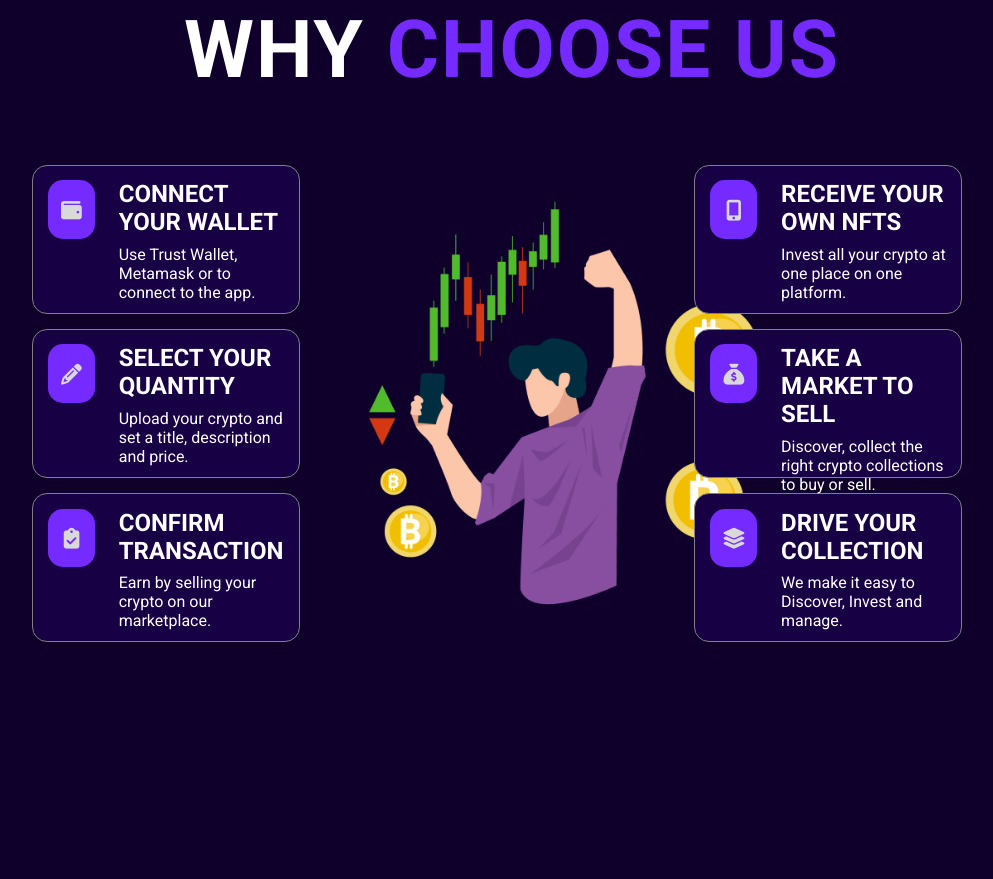
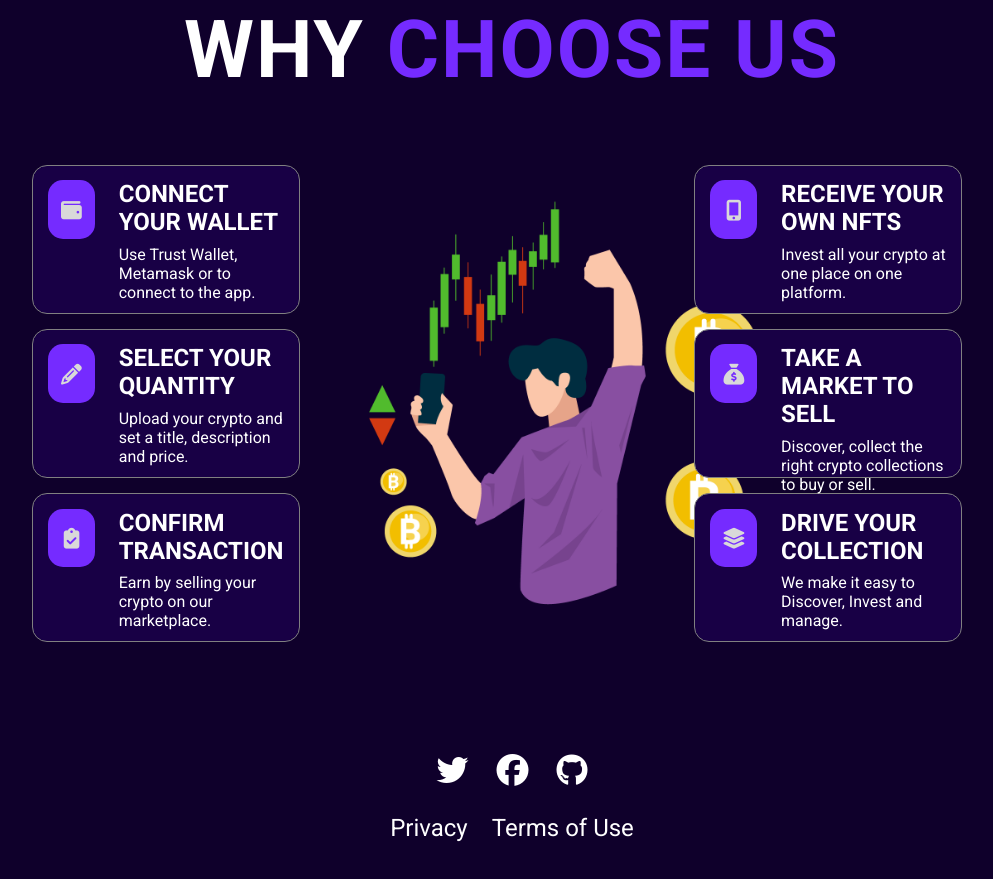
Before and after one commit to Cepako/Cryptocurrency-Website, a website built with webpack: page src/templates/template.html in a window 1280 px wide. Shown: the part 1964-2843 px from the top of the page, without its empty margins (128-1121 px from the left). Before the commit the page ends 2678 px from the top, so only its background shows below. Built offline with nearby package versions, Linux system fonts and the light colour scheme; no server answers; files whose address does not match are found by name.

Commit message:
add footer

```diff
--- /dev/null
+++ b/src/sass/_footer.scss
@@ -0,0 +1,27 @@
+.footer {
+  padding: 3%;
+  a {
+    color: white;
+    text-decoration: none;
+    margin-inline: 1%;
+    font-size: 2em;
+    &:hover {
+      color: $second-color;
+      cursor: pointer;
+    }
+  }
+  .links {
+    text-align: center;
+    a {
+      margin-inline: 1%;
+      font-size: 2em;
+    }
+  }
+  .privacy {
+    margin-top: 2%;
+    text-align: center;
+    a {
+      font-size: 1.5em;
+    }
+  }
+}
--- a/src/sass/index.scss
+++ b/src/sass/index.scss
@@ -8,3 +8,4 @@
 @import 'market';
 @import 'about-us';
 @import 'choose-us';
+@import 'footer';
--- a/src/templates/template.html
+++ b/src/templates/template.html
@@ -198,6 +198,16 @@
         </div>
       </section>
     </div>
-    <footer class="footer"></footer>
+    <footer class="footer">
+      <div class="links">
+        <a ><i class="fa-brands fa-twitter"></i></a>
+        <a ><i class="fa-brands fa-facebook"></i></a>
+        <a href="https://github.com/Cepako" target="_blank"
+            ><i class="fa-brands fa-github"></i
+          ></a></div>
+          <div class="privacy">
+            <a >Privacy</a><a >Terms of Use</a>
+          </div>
+        </footer>
   </body>
 </html>
```
